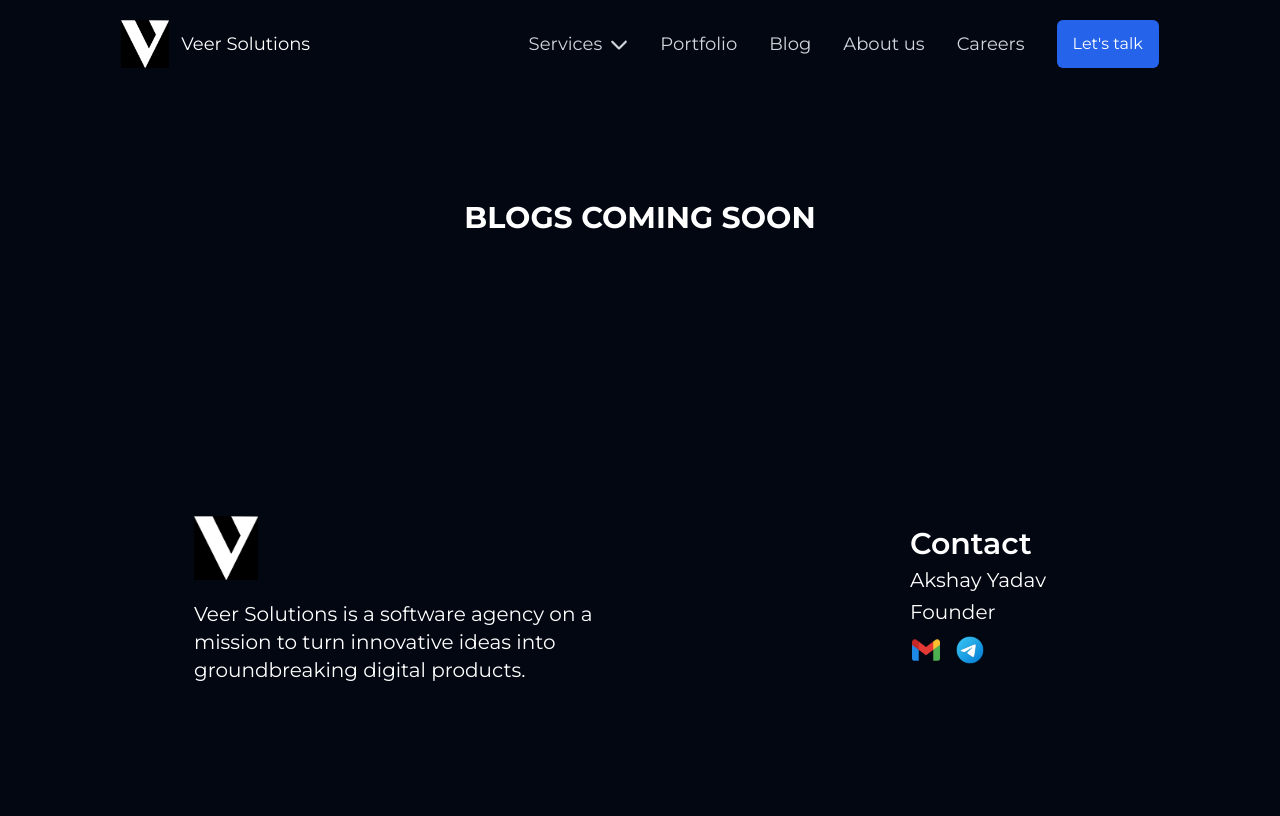
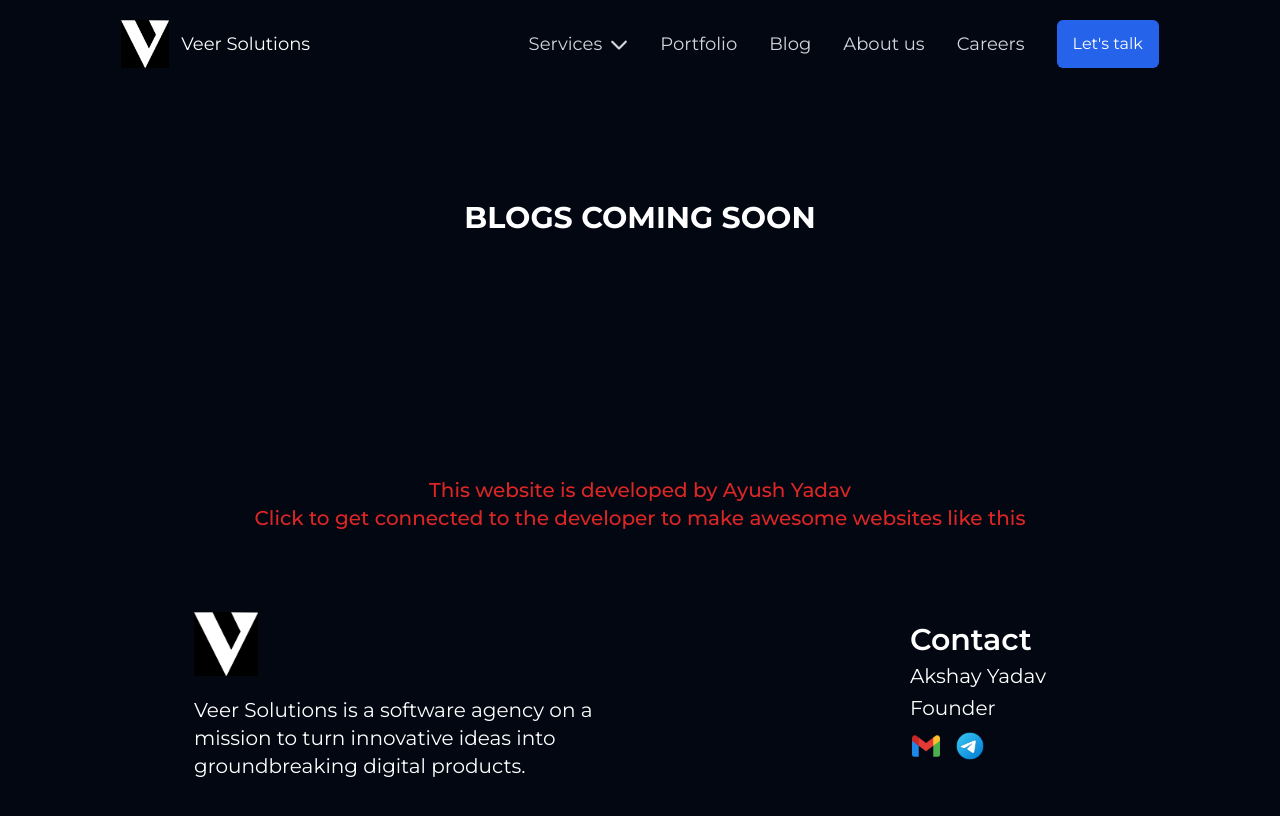
Before and after one commit to Ayush215mb/VeerSolutions, a React (Vite) app: page /Blog in a window 1280 px wide. Shown: the top 816 px of the page. Built offline with nearby package versions, Linux system fonts and the light colour scheme.

Commit message:
added speed-insights package from vercel and added my portfolio link to the footer

```diff
--- a/package.json
+++ b/package.json
@@ -13,6 +13,7 @@
     "@fortawesome/free-solid-svg-icons": "^6.6.0",
     "@fortawesome/react-fontawesome": "^0.2.2",
     "@vercel/analytics": "^1.3.1",
+    "@vercel/speed-insights": "^1.0.12",
     "framer-motion": "^11.3.24",
     "lottie-react": "^2.4.0",
     "react": "^18.3.1",
--- a/src/App.jsx
+++ b/src/App.jsx
@@ -15,6 +15,7 @@ import SideNavBar from "./Components/SideNavBar";
 import { BrowserRouter as Router, Routes, Route } from "react-router-dom";
 
 import { Analytics } from "@vercel/analytics/react";
+import { SpeedInsights } from "@vercel/speed-insights/react";
 const App = () => {
   return (
     <Router>
@@ -39,7 +40,9 @@ const App = () => {
         <Route path="/Careers" element={<Careers />} />
         <Route path="/Contact-Us" element={<ContactUs />} />
       </Routes>
+
       <Analytics />
+      <SpeedInsights />
     </Router>
   );
 };
--- a/src/Components/Footer.jsx
+++ b/src/Components/Footer.jsx
@@ -1,6 +1,20 @@
 import React from "react";
 const Footer = () => {
   return (
+    <div>
+      <div className="text-xl text-wrap text-center gap-5 text-red-600 font-medium my-10">
+        <p>This website is developed by Ayush Yadav</p>
+        <a
+          href="https://ayush215mb.vercel.app/"
+          target="_blank"
+          className="hover:text-white"
+        >
+          <p>
+            Click to get connected to the developer to make awesome websites
+            like this
+          </p>
+        </a>
+      </div>
       <div className="md:flex md:my-10 md:mx-20 md:items-center md:justify-around ">
         <div className=" my-10 ">
           <div className="flex  items-start  gap-3 text-md ">
@@ -23,14 +37,15 @@ const Footer = () => {
           <p className="text-sm my-1 md:text-xl">Akshay Yadav</p>
           <p className="text-sm md:text-xl">Founder</p>
           <div className="flex gap-3  my-2">
-          <a href="mailto:veer.149610@gmail.com?subject=Hello there,&cc=sidharth197502@gmail.com">
+            {/* <a href="mailto:sidharth197502@gmail.com?subject=Hello there,&cc=ayush215mb@gmail.com"> */}
+            <a href="mailto:sidharth197502@gmail.com?subject=Hello there,">
               <img
                 alt="gmail-icon"
                 src="/Images/Gmail-icon.png"
                 className="max-w-8"
               />
             </a>
-          <a href="https://t.me/Veer149610" target="_blank">
+            <a href="https://t.me/ayush215mb" target="_blank">
               <img
                 alt="telegram-icon"
                 className="max-w-8"
@@ -40,6 +55,7 @@ const Footer = () => {
           </div>
         </div>
       </div>
+    </div>
   );
 };
 
```
Also changed, not shown: 1 other file (tests, documents, lock files or other folders). Lines whose indentation alone changed are shown as unchanged.
